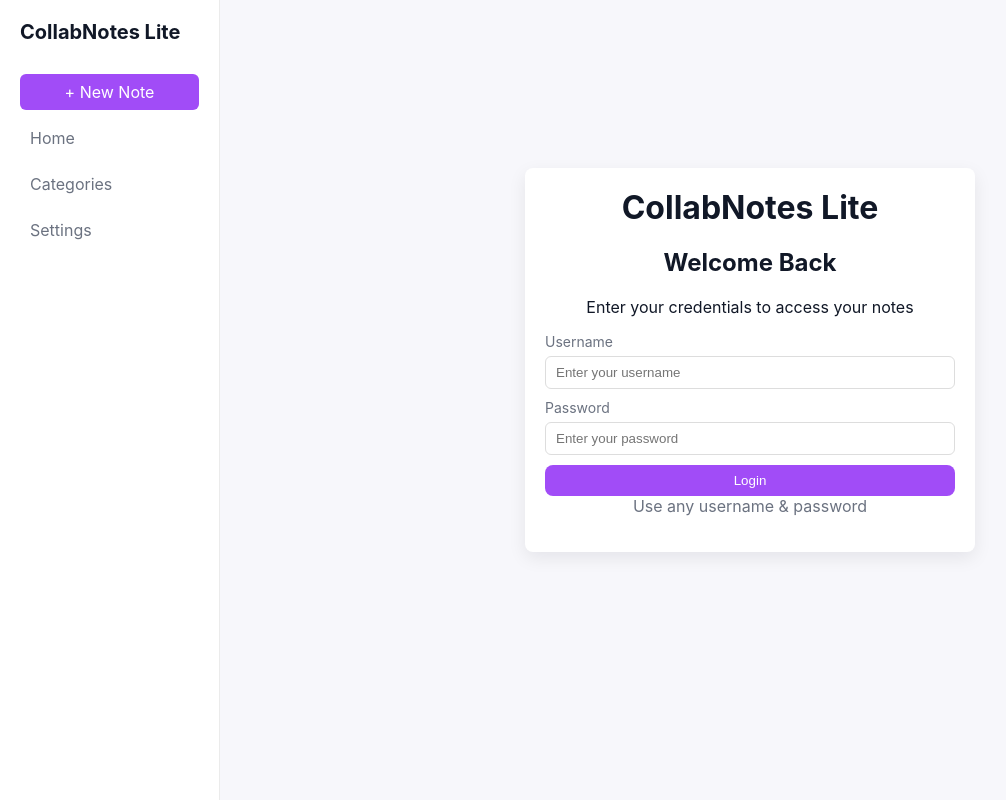
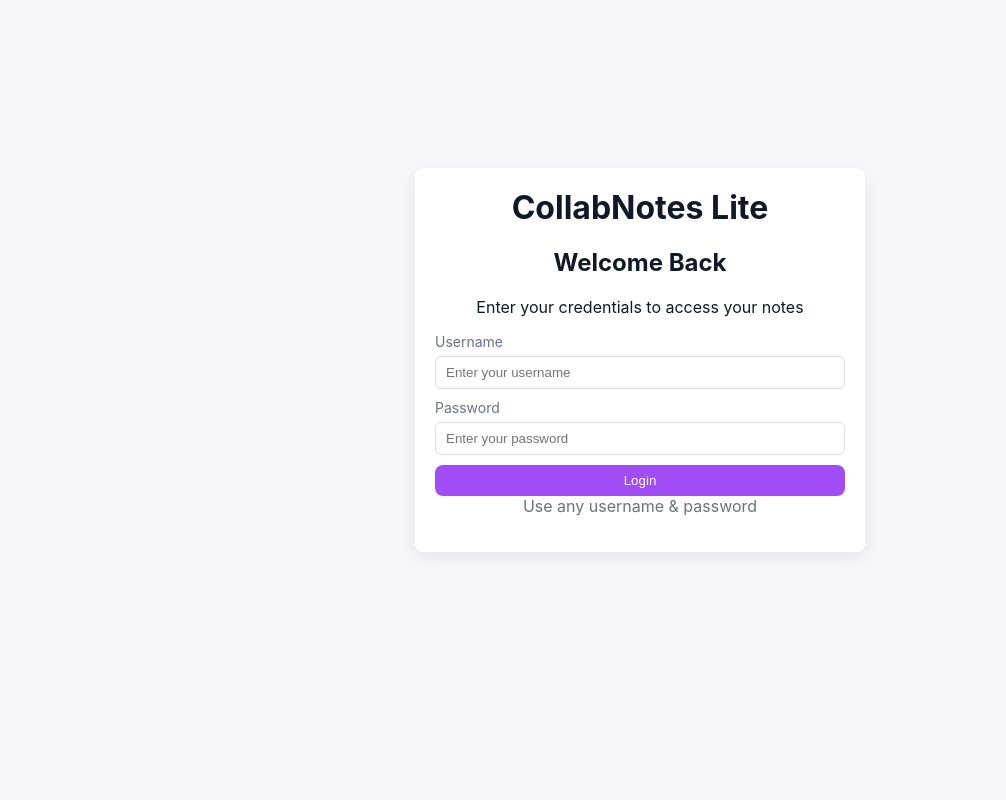
Before and after one commit to RehanaTehazeen/React-Project_-Notes-App, a React (Vite) app: page /login in a window 1280 px wide. Shown: the whole page, without its empty margins (0-1006 px from the left). Built offline with nearby package versions, Linux system fonts and the light colour scheme.

Commit message:
React CollabNotes Project

```diff
--- a/src/App.jsx
+++ b/src/App.jsx
@@ -1,5 +1,5 @@
 import React, { useContext } from "react";
-import { Routes, Route, Navigate, Link } from "react-router-dom";
+import { Routes, Route, Navigate, Link, useLocation } from "react-router-dom";
 import Login from "./pages/Login";
 import Home from "./pages/Home";
 import NoteEditor from "./pages/NoteEditor";
@@ -14,8 +14,11 @@ function Protected({ children }) {
 }
 
 export default function App() {
+    const { token } = useContext(AppContext);
+
   return (
     <div className="app-root">
+      {token && (
       <aside className="sidebar">
         <Link to="/" className="logo">CollabNotes Lite</Link>
         <nav className = "sidebar-menu">
@@ -25,6 +28,7 @@ export default function App() {
           <Link to="/settings">Settings</Link>
         </nav>
       </aside>
+      )}
 
       <main className="app-main">
         <Routes>
```
